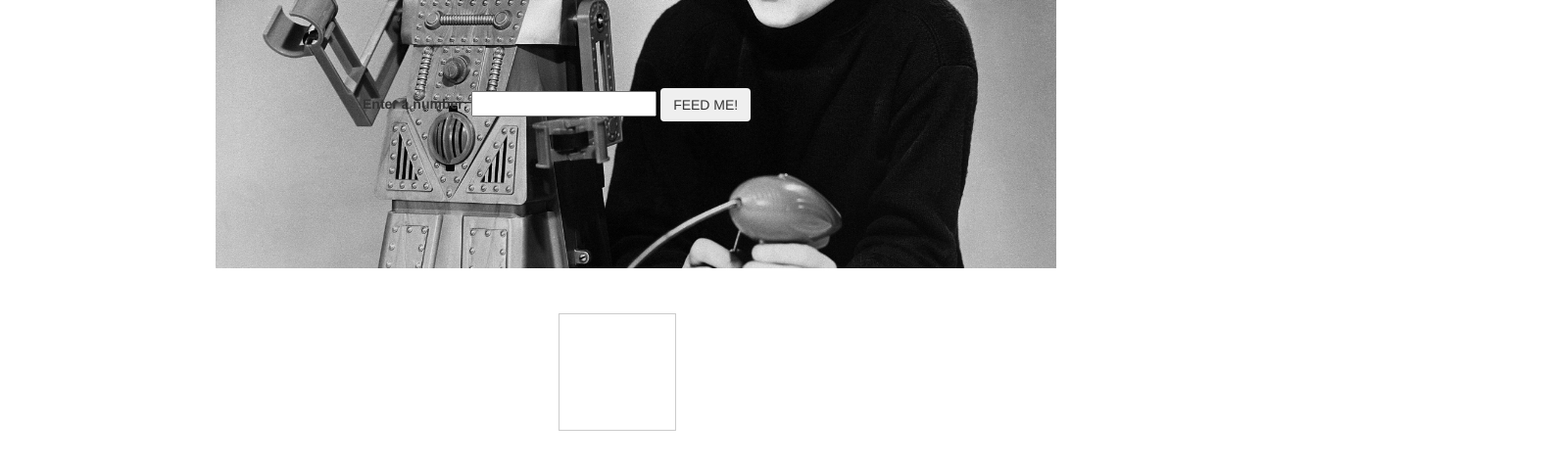
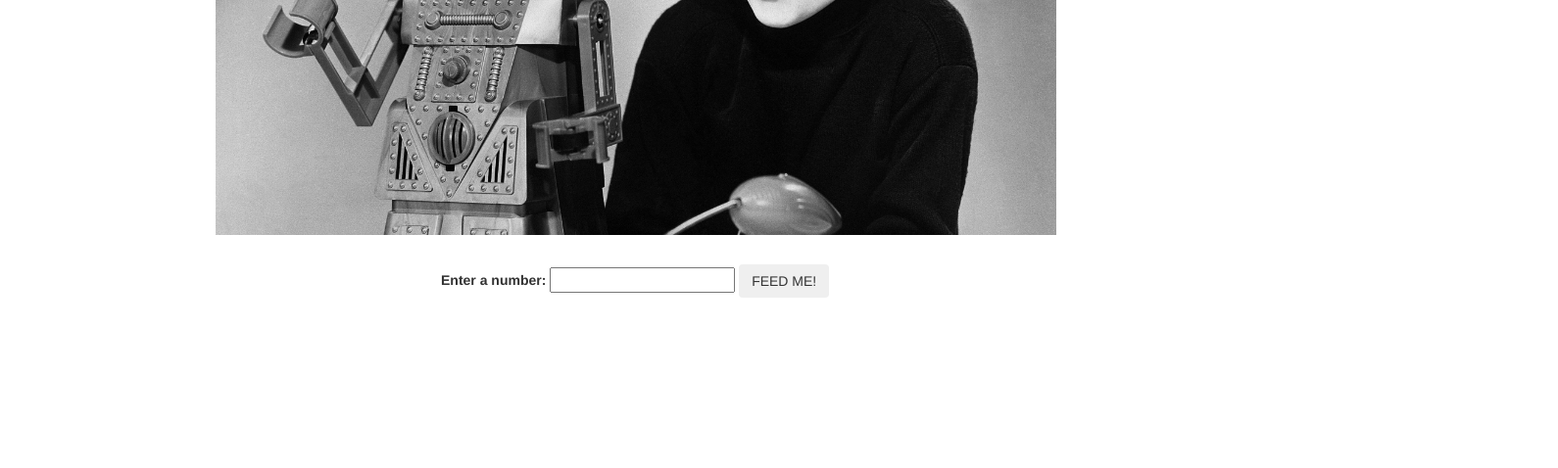
Before and after one commit to mabry1985/Beep-Boop, a plain HTML site: page index.html in a window 1280 px wide. Shown: the part 330-808 px from the top of the page at 98% size, 1590 px wide, since content can reach past the window. Drawn offline with Linux system fonts and the light colour scheme.

Commit message:
add scrollable output box

```diff
--- a/css/styles.css
+++ b/css/styles.css
@@ -15,17 +15,19 @@ background-color: transparent;
 }
 
 #formOne {
-padding-left; 40px;S
+  position: relative;
+  left: 380px;
+  top: 600px;
 
 }
 
 .output-box {
-  left:500px;
-  top:650px;
+  left:149px;
+  top:615px;
   position: relative;
-  height:120px;
-  width:120px;
-  border:1px solid #ccc;
+  height:200px;
+  width:867px;
+  /* border:1px solid #ccc; */
   font:16px/26px Georgia, Garamond, Serif;
   overflow:auto
 }
--- a/index.html
+++ b/index.html
@@ -15,12 +15,12 @@
           <h1 class="title">I AM A ROBOT!</h1>
           <p class="subtext">FEED ME YOUR NUMBERS!</p>
         </div>
-        <form id="formOne">
-          <label for="userInput">Enter a number:</label>
-          <input id=input type="number" name="userInput" value="">
-          <button type="submit" class="btn" name="button">FEED ME!</button>
-        </form>
       </div>
+      <form id="formOne">
+        <label for="userInput">Enter a number:</label>
+        <input id=input type="number" name="userInput" value="">
+        <button type="submit" class="btn" name="button">FEED ME!</button>
+      </form>
       <div class="output-box">
         <ul class="output">
       </div>
```
